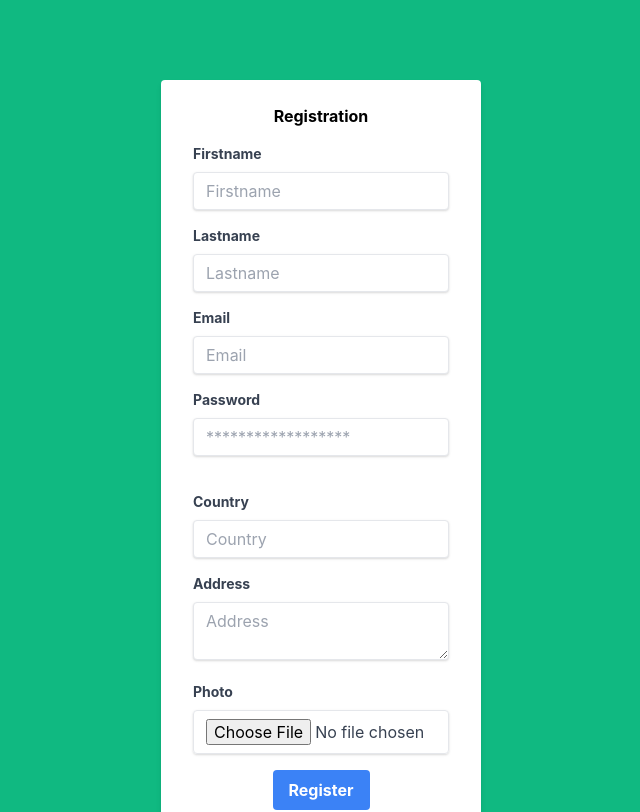
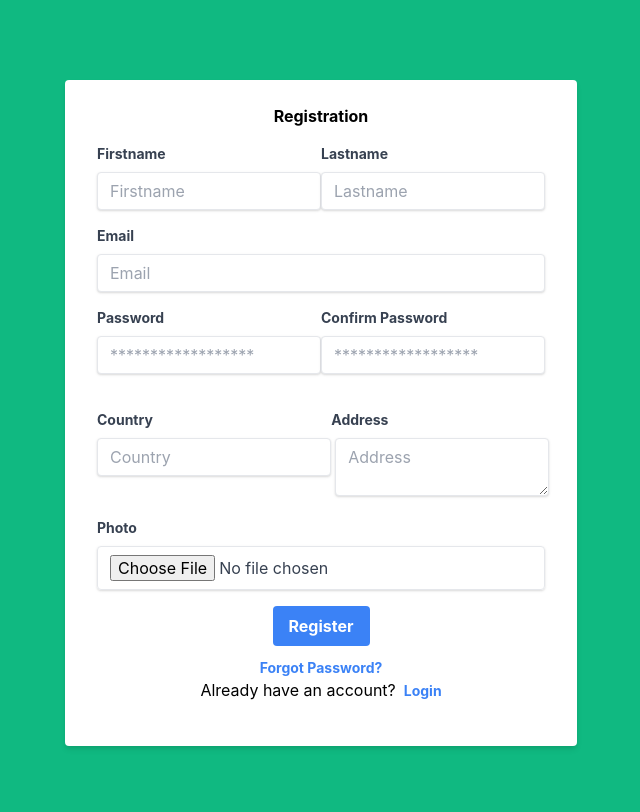
Before and after one commit to Shadab420/product-invoice-app, a React (Create React App) app: page / in a window 1280 px wide. Shown: the top 812 px of the page, without its empty margins (319-959 px from the left). Built offline with nearby package versions, Linux system fonts and the light colour scheme; the HTML template or start-up script is replaced by a standard one.

Commit message:
updated registration component design

```diff
--- a/src/components/authentication/registration/registration.js
+++ b/src/components/authentication/registration/registration.js
@@ -29,6 +29,10 @@ const validate = values => {
         errors.password = 'Required';
     }
 
+    if(!values.confirmPassword){
+        errors.confirmPassword = 'Required';
+    }
+
     if (!values.country) {
         errors.country = 'Required';
     }
@@ -54,9 +58,10 @@ function Registration() {
             lastname: '',
             email: '',
             password: '',
+            confirmPassword: '',
             country: '',
             address: '',
-            // photo: ''
+            photo: ''
         },
         validate,
         onSubmit: values => {
@@ -66,10 +71,11 @@ function Registration() {
 
     return (
         <>
-            <div className="w-full max-w-xs mx-auto py-20">
+            <div className="w-full max-w-lg mx-auto py-20">
 
                 <form className="bg-white shadow-md rounded px-8 pt-6 pb-8 mb-4" enctype="multipart/form-data" onSubmit={formik.handleSubmit}>
                     <h2 className="text-center font-bold mb-4">Registration</h2>
+                    <div className="flex justify-between">
                         <div className="mb-4">
                             <label className="block text-gray-700 text-sm font-bold mb-2" for="firstname">
                             Firstname
@@ -82,8 +88,9 @@ function Registration() {
                                 onChange={formik.handleChange}
                                 value={formik.values.firstname}
                             />
-                        {formik.errors.firstName ?<p className="text-red-500 text-xs italic">Please enter your firstname!</p> : null }
+                            {formik.errors.firstname ?<p className="text-red-500 text-xs italic">Please enter your firstname!</p> : null }
                         </div>
+
                         <div className="mb-4">
                             <label className="block text-gray-700 text-sm font-bold mb-2" for="lastname">
                             Lastname
@@ -96,7 +103,8 @@ function Registration() {
                                 onChange={formik.handleChange}
                                 value={formik.values.lastname}
                             />
-                        {formik.errors.firstName ?<p className="text-red-500 text-xs italic">Please enter your lastname!</p> : null }
+                            {formik.errors.lastname ?<p className="text-red-500 text-xs italic">Please enter your lastname!</p> : null }
+                        </div>
                     </div>
                     <div className="mb-4">
                         <label className="block text-gray-700 text-sm font-bold mb-2" for="email">
@@ -112,6 +120,8 @@ function Registration() {
                         />
                         {formik.errors.email ?<p className="text-red-500 text-xs italic">Please enter a valid email!</p> : null }
                     </div>
+
+                    <div className="flex justify-between">
                         <div className="mb-6">
                             <label className="block text-gray-700 text-sm font-bold mb-2" for="password">
                             Password
@@ -126,6 +136,23 @@ function Registration() {
                             />
                             {formik.errors.password ?<p className="text-red-500 text-xs italic">Password is required!</p> : null }
                         </div>
+                        <div className="mb-6">
+                            <label className="block text-gray-700 text-sm font-bold mb-2" for="confirmPassword">
+                                Confirm Password
+                            </label>
+                            <input
+                                className={`shadow appearance-none border rounded w-full py-2 px-3 text-gray-700 mb-3 leading-tight focus:outline-none focus:shadow-outline`}
+                                id="confirmPassword"
+                                type="password"
+                                placeholder="******************"
+                                onChange={formik.handleChange}
+                                value={formik.values.confirmPassword}
+                            />
+                            {formik.errors.confirmPassword ?<p className="text-red-500 text-xs italic">Confirm password is required!</p> : null }
+                        </div>
+                    </div>
+
+                    <div className="flex justify-between">
                         <div className="mb-4">
                             <label className="block text-gray-700 text-sm font-bold mb-2" for="country">
                                 Country
@@ -145,13 +172,14 @@ function Registration() {
                                 Address
                             </label>
                             <textarea
-                            className="shadow appearance-none border rounded w-full py-2 px-3 text-gray-700 leading-tight focus:outline-none focus:shadow-outline"
+                                className="shadow appearance-none border rounded w-full ml-1 py-2 px-3 text-gray-700 leading-tight focus:outline-none focus:shadow-outline"
                                 id="address"
                                 placeholder="Address"
                                 onChange={formik.handleChange}
                                 value={formik.values.address}
                             ></textarea>
                             {formik.errors.address ?<p className="text-red-500 text-xs italic">Please enter your address!</p> : null }
+                        </div>
                     </div>
 
                     <div className="mb-4">
```
Lines whose indentation alone changed are shown as unchanged.
